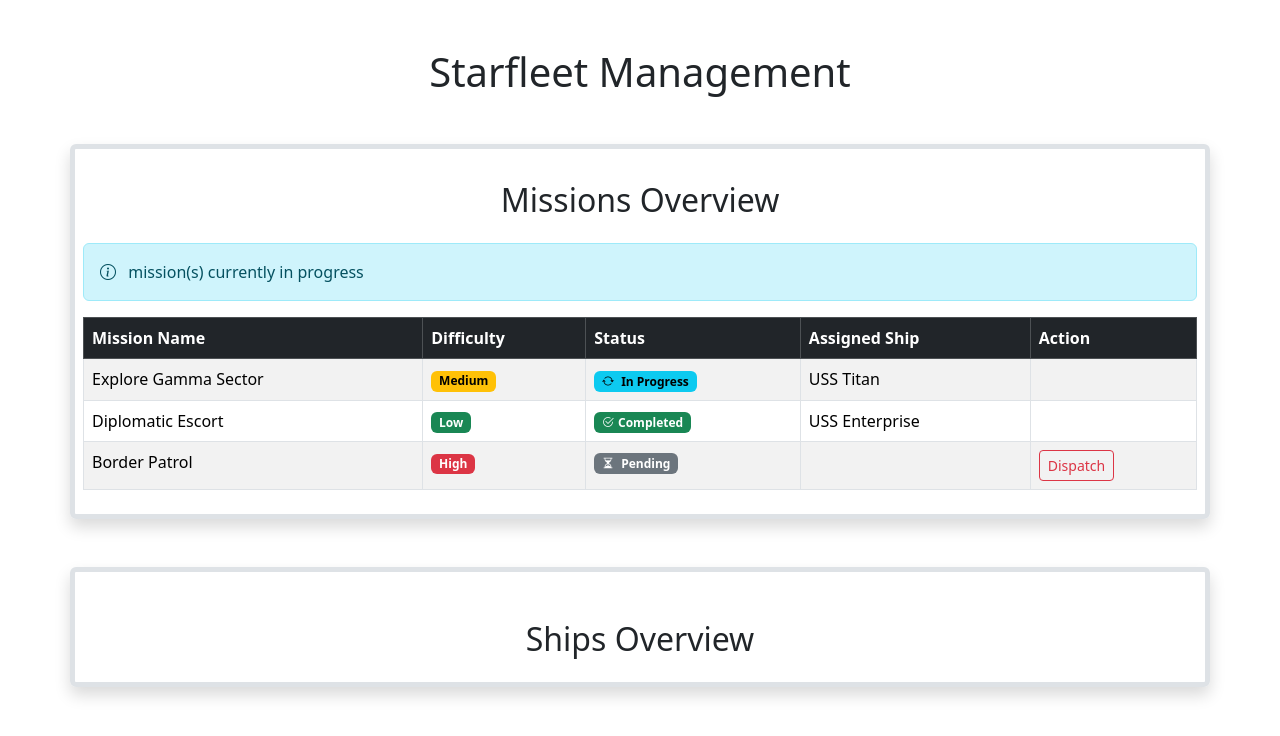
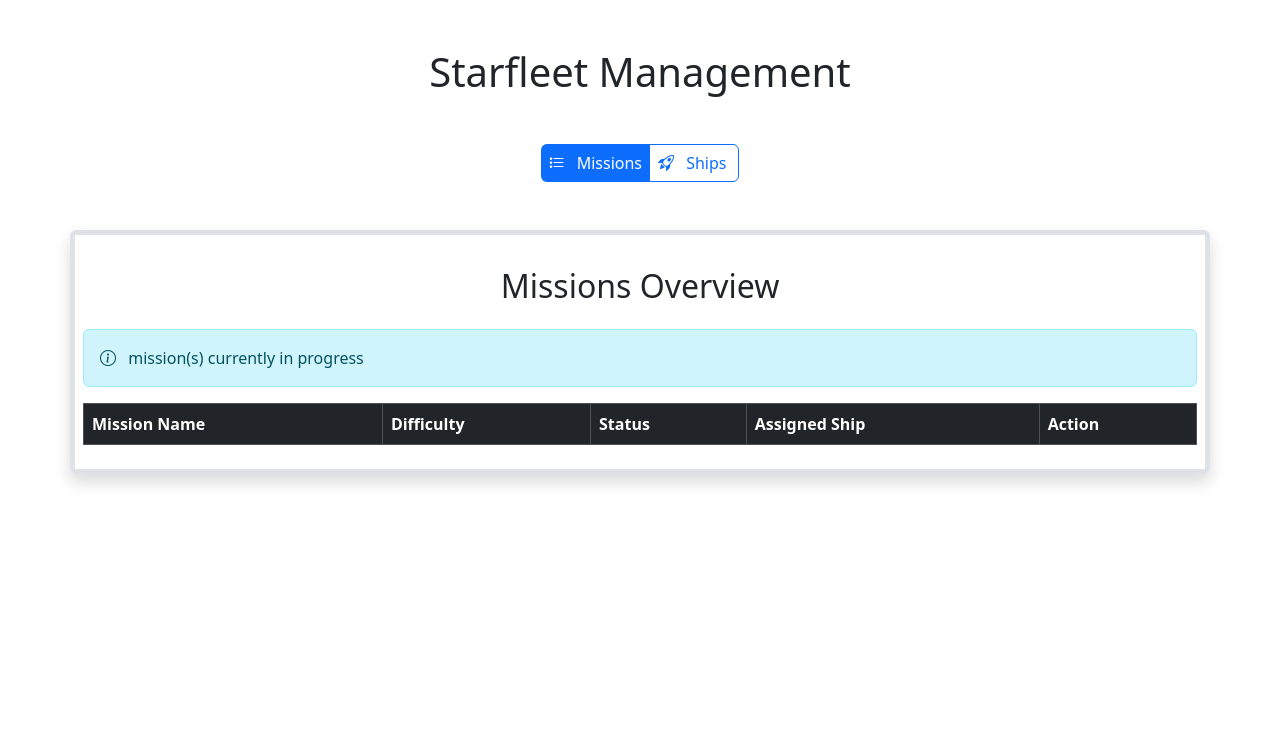
Before and after one commit to JohnSheppard7901/Starfleet-Command, a website: page index.html in a window 1280 px wide. Drawn offline with nearby package versions, Linux system fonts and the light colour scheme; no server answers.

Commit message:
btn toggle for ship and mission view added in index.html

```diff
--- a/index.html
+++ b/index.html
@@ -15,9 +15,29 @@
     </div>
 
 
+    <!-- Navigation / Toggle -->
+    <div class="d-flex justify-content-center mt-5">
+        <div class="btn-group" role="tablist">
+            <button class="btn btn-outline-primary active nav-link pe-2"
+                data-bs-toggle="pill"
+                data-bs-target="#missionsView"
+                type="button">
+                <i class="bi bi-list-stars mx-2"></i> Missions
 
+            </button>
+            <button class="btn btn-outline-primary nav-lin ps-2"
+                data-bs-toggle="pill"
+                data-bs-target="#shipsView"
+                type="button">
+                <i class="bi bi-rocket-takeoff me-2"></i> Ships
+            </button>
+        </div>
+    </div>
 
-    <div class="container border border-5 rounded shadow p-2 mt-5">
+    <!-- Tab Content -->
+    <div class="tab-content my-5">
+        <div class="container border border-5 rounded shadow p-2 mt-5
+                tab-pane fade show active" id="missionsView">
 
             <h2 class="text-center m-4">Missions Overview</h2>
             <div class="alert alert-info">
@@ -37,7 +57,7 @@
                         </tr>
                     </thead>
                     <tbody id="missionTableBody">
-                    <tr>
+                        <!-- Table Row Blueprint: <tr>
                             <td>Explore Gamma Sector</td>
                             <td><span class="badge text-bg-warning">Medium</span></td>
                             <td>
@@ -76,15 +96,14 @@
                                     data-bs-target="#dispatchShipsModal"
                                 >Dispatch</button>
                             </td>
-                    </tr>
+                        </tr> -->
                     </tbody>
                 </table>
             </div>
         </div>
 
-
-
-    <div class="container border border-5 rounded shadow p-4 my-5">
+        <div class="container border border-5 rounded shadow p-4 my-5
+                tab-pane fade" id="shipsView">
 
             <h2 class="text-center m-4">Ships Overview</h2>
             <div class="row gy-4" id="shipsContainer">
@@ -120,6 +139,11 @@
 
             </div> <!-- /.row -->
         </div>
+
+    </div>
+
+
+
 
 
 
```
Lines whose indentation alone changed are shown as unchanged.
